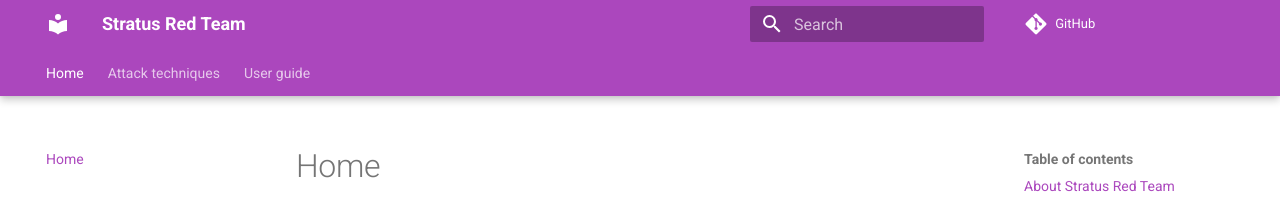
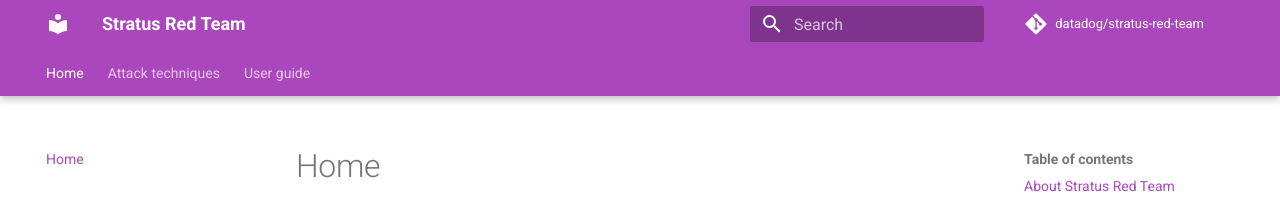
Before and after one commit to DataDog/stratus-red-team, an MkDocs documentation site: the page built from docs/index.md, in a window 1280 px wide. Shown: the top 208 px of the page. Built offline with MkDocs 1.6.1 and Material for MkDocs 9.7.7, drawn with Linux system fonts in a browser that asks for light colours; comment, search, counter and statistics services are not loaded.

Commit message:
docs: Add GitHub repository name in header

```diff
--- a/mkdocs.yml
+++ b/mkdocs.yml
@@ -1,6 +1,7 @@
 site_name: Stratus Red Team
 site_url: https://stratus-red-team.cloud
 repo_url: https://github.com/DataDog/stratus-red-team
+repo_name: datadog/stratus-red-team
 theme:
   name: material
   palette:
```
